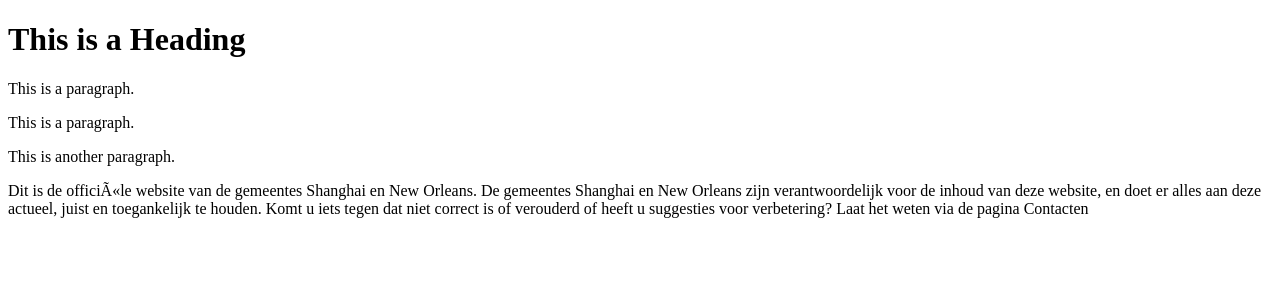
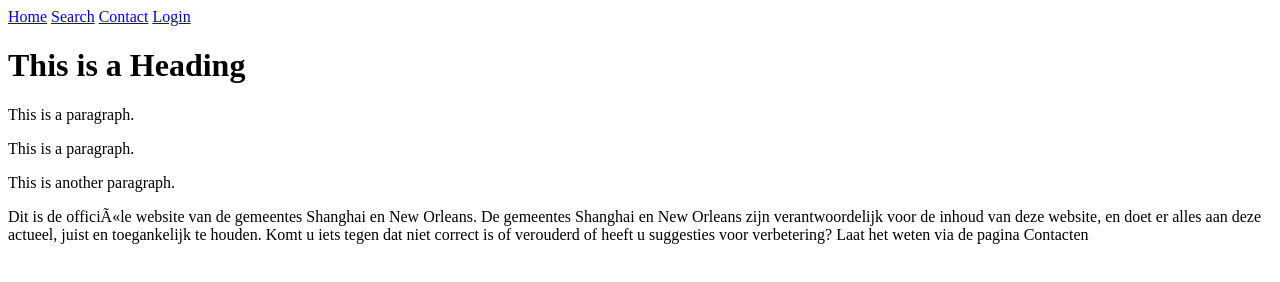
Before and after one commit to RemonVegterDelta/HSFM09, a plain HTML site: page index.html in a window 1280 px wide. Drawn offline with Linux system fonts and the light colour scheme.

Commit message:
Menu erbij

```diff
--- a/index.html
+++ b/index.html
@@ -7,6 +7,13 @@
 </head>
 
 <body>
+	<div class="navbar">
+  <a class="active" href="#">Home</a>
+  <a href="#">Search</a>
+  <a href="#">Contact</a>
+  <a href="#">Login</a>
+</div>
+
 	<h1>This is a Heading</h1>
 	<p>This is a paragraph.</p>
 	<p>This is a paragraph.</p>
```
